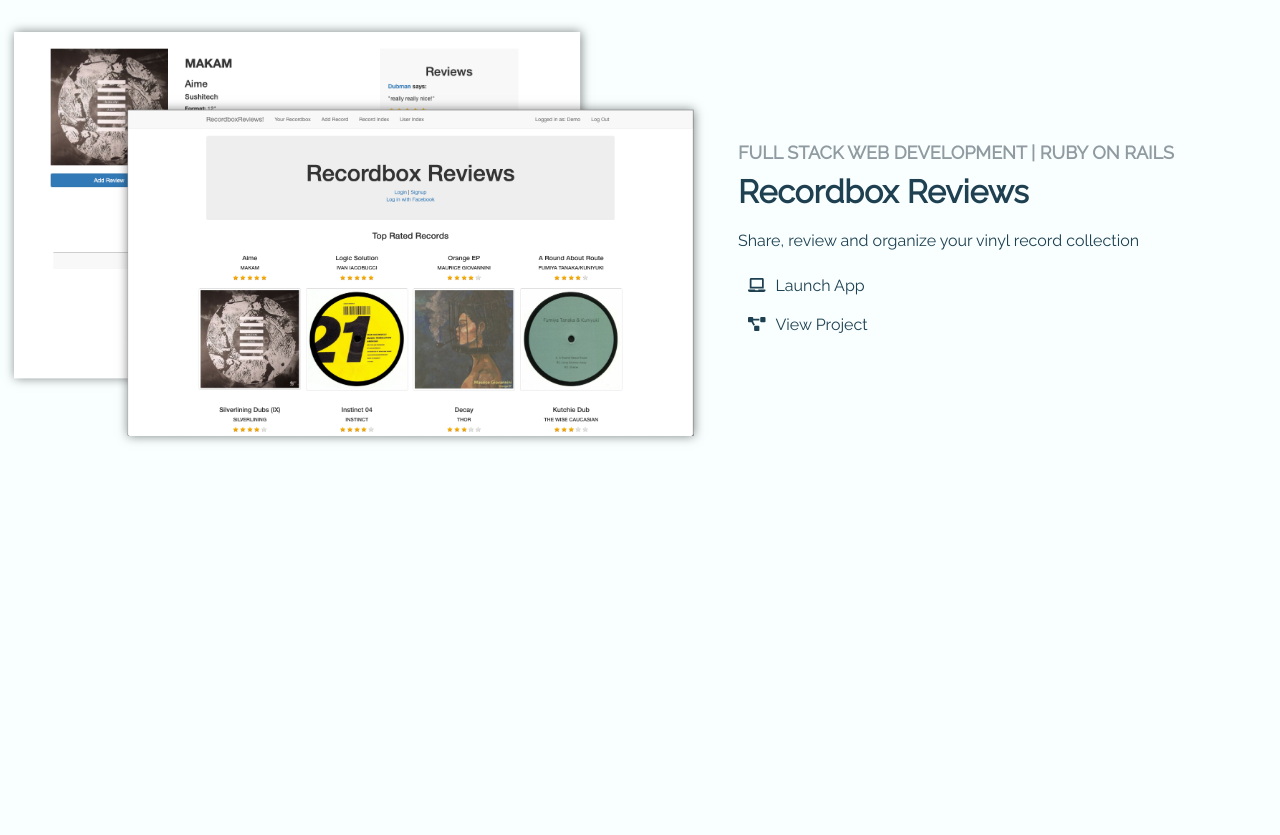
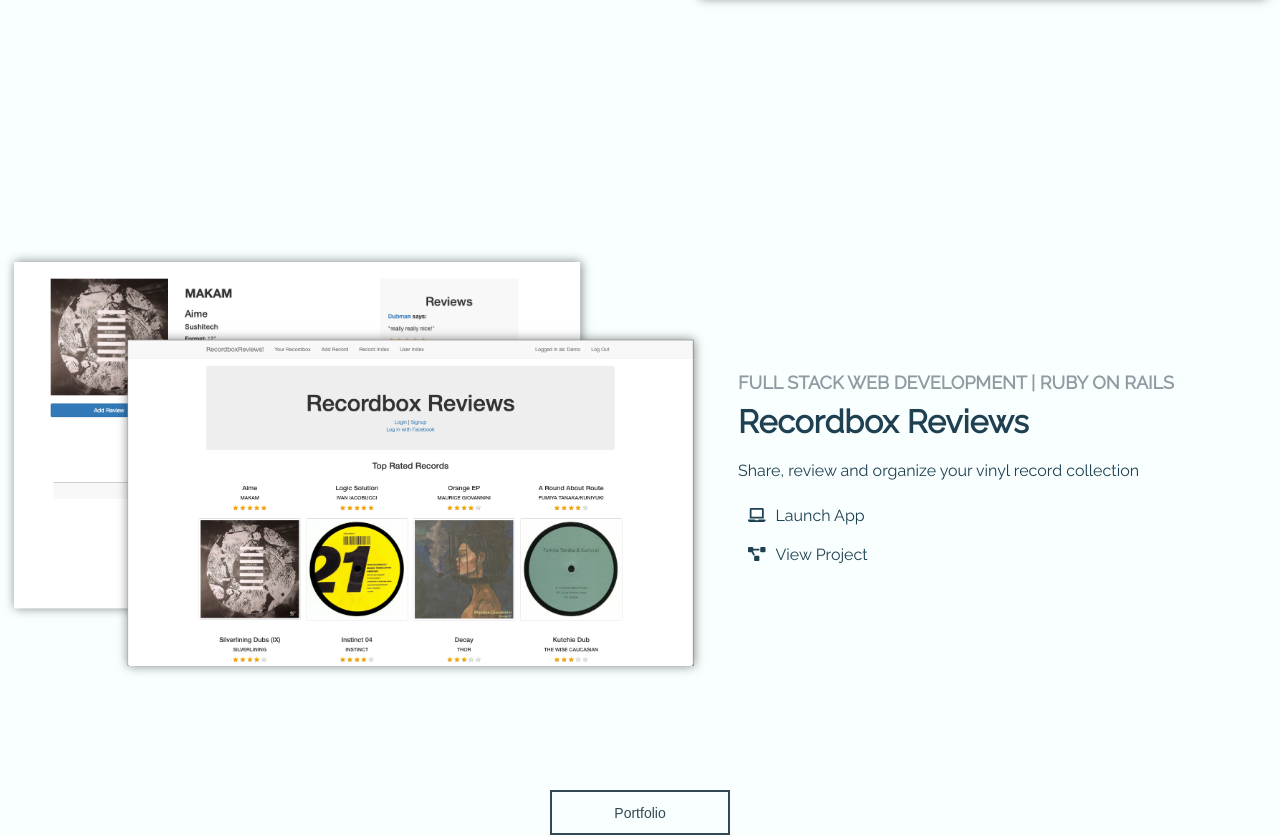
Before and after one commit to asabogal/alejandro-sabogal.com, a React (Create React App) app: page /#/ in a window 1280 px wide. Shown: the part 1663-2498 px from the top of the page. Before the commit the page ends 2223 px from the top, so only its background shows below. Built offline with nearby package versions, Linux system fonts and the light colour scheme.

Commit message:
better responsiveness

```diff
--- a/src/components/home/Featured.js
+++ b/src/components/home/Featured.js
@@ -47,10 +47,11 @@ export default Featured;
 const Wrapper = styled.div`
   display: flex;
   height: 80vh;
+  margin-top: 50px;
   flex-direction: ${(props => props.left % 2 === 0 ? 'row' : 'row-reverse')};
   @media (max-width: 950px) {
     flex-direction: column;
-    margin: 40px 0px;
+    margin: 150px 0px;
   }
   @media (max-width: 575px) {
     margin-top: 0px;
@@ -64,7 +65,7 @@ const InfoContainer = styled.div`
   justify-items: center;
   justify-self: center;
   align-self: center;
-  padding: 30px;
+  padding: 0px 30px;
   height: auto;
   h2 {
     text-transform: uppercase;
--- a/src/pages/HomePage.js
+++ b/src/pages/HomePage.js
@@ -3,7 +3,9 @@ import styled from 'styled-components';
 import Titles from '../components/home/Titles';
 import Featured from '../components/home/Featured';
 import ToTop from '../components/utils/ToTop';
+import {MainBtn} from '../components/utils/Buttons';
 import {featuredData} from '../data/featuredData';
+import {Link} from 'react-router-dom';
 import Fade from 'react-reveal/Fade';
 
 class HomePage extends Component {
@@ -51,6 +53,11 @@ class HomePage extends Component {
         <FeaturedContainer>
           {this.renderFeatured(featuredData)}
         </FeaturedContainer>
+        <ButtonContainer>
+          <Link to='/portfolio'>
+            <MainBtn height='45px' font='14px'>Portfolio</MainBtn>
+          </Link>
+        </ButtonContainer>
 
         <ToTop
           size='1x'
@@ -65,12 +72,24 @@ export default HomePage;
 
 const FeaturedContainer = styled.div`
   display: grid;
-  grid-template-rows: auto auto;
+  grid-template-rows: 1fr 1fr;
+  margin-top: 30px;
+`;
+
+const ButtonContainer = styled.div`
+  display: flex;
+  justify-content: center;
+  align-content: center;
+  margin-bottom: 80px;
+  @media(max-width: 980px) {
+    margin-bottom: 50px;
+  }
 `;
 
 const Heading = styled.div`
   font-size: 35px;
   text-align: center;
+  padding-bottom: 100px;
   @media (max-width: 585px) {
     padding-bottom: 100px;
     font-size: 30px;
```
